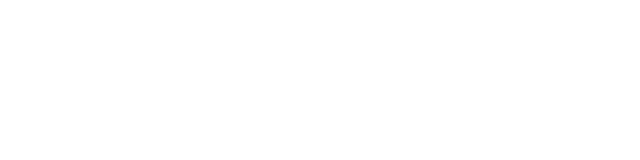
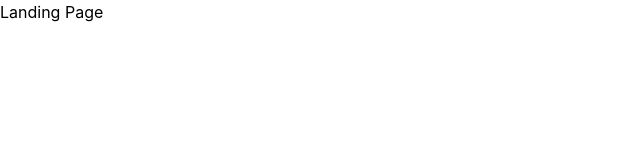
Before and after one commit to Hiteshsukhwani29/Proxylabs, a React (Create React App) app: page / in a window 1280 px wide. Shown: the top 160 px of the page, without its empty margins (0-640 px from the left). Built offline with nearby package versions, Linux system fonts and the light colour scheme.

Commit message:
modify project structure

```diff
--- a/src/App.js
+++ b/src/App.js
@@ -1,10 +1,12 @@
-import logo from './logo.svg';
-import './App.css';
+import logo from "./logo.svg";
+import "./App.css";
+import LandingPage from "./pages/LandingPage";
 
 function App() {
   return (
-    <div className="App">
-    </div>
+    <>
+      <LandingPage />
+    </>
   );
 }
 
--- /dev/null
+++ b/src/pages/LandingPage/index.js
@@ -0,0 +1,9 @@
+import React from 'react'
+
+function index() {
+  return (
+    <div>Landing Page</div>
+  )
+}
+
+export default index
--- /dev/null
+++ b/src/pages/Login/index.js
@@ -0,0 +1,9 @@
+import React from 'react'
+
+function index() {
+  return (
+    <div>Login Page</div>
+  )
+}
+
+export default index
```
